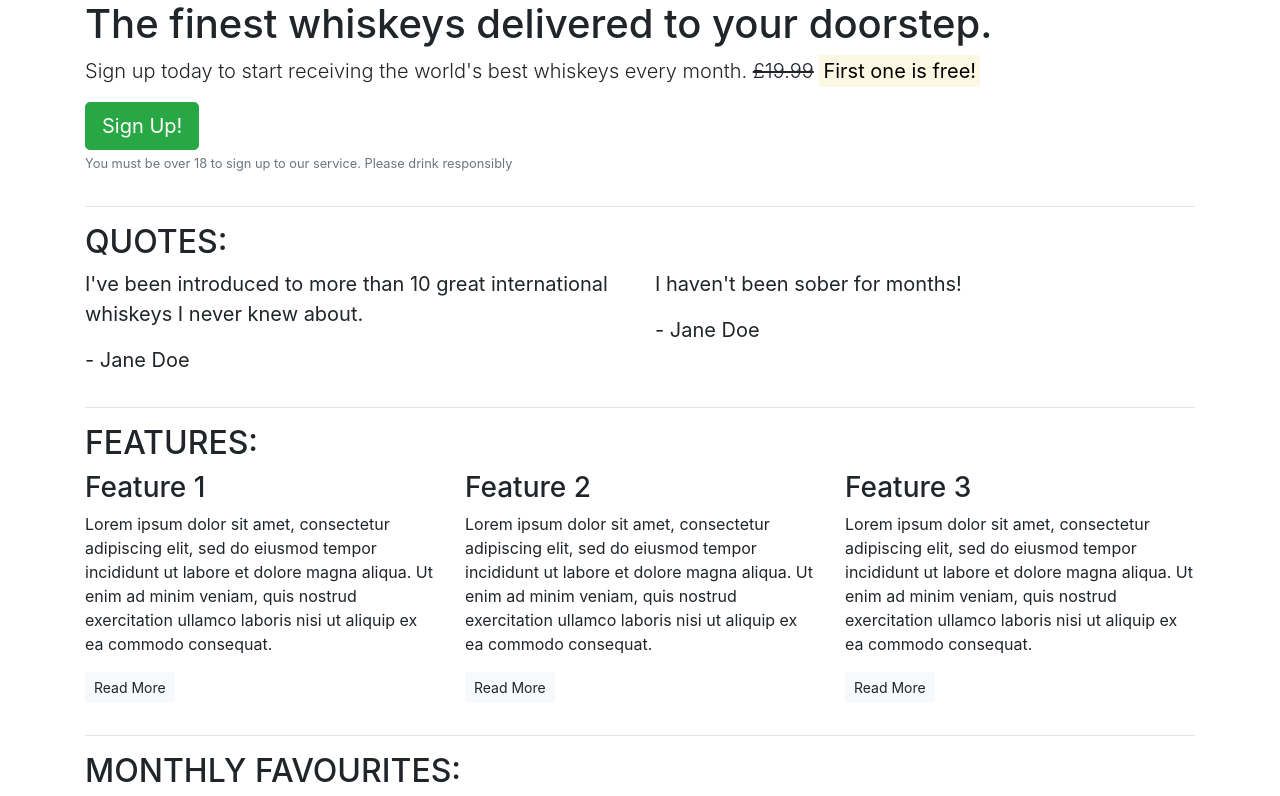
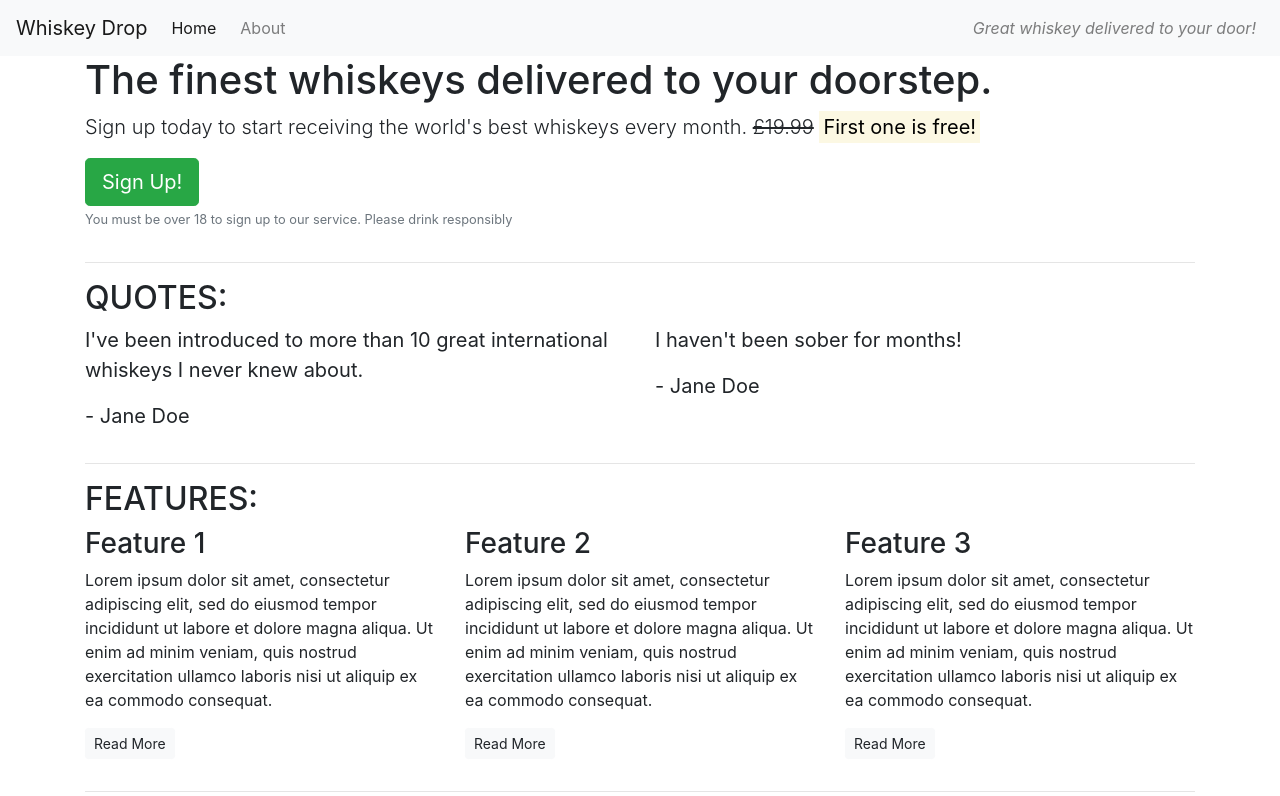
Before and after one commit to simonjvardy/BootstrappingYourNextBigIdea-CI, a plain HTML site: page index.html in a window 1280 px wide. Shown: the top 796 px of the page. Drawn offline with nearby package versions, Linux system fonts and the light colour scheme.

Commit message:
mod: add in bootstrap components to create a nav bar and nav menu items

```diff
--- a/index.html
+++ b/index.html
@@ -10,6 +10,14 @@
 </head>
 
 <body>
+    <nav class="navbar navbar-light bg-light navbar-expand-sm">
+        <a href="/" class="navbar-brand">Whiskey Drop</a>
+        <ul class="navbar-nav mr-auto">
+            <li class="active nav-item mr-2"><a class="nav-link" href="/">Home</a></li>
+            <li class="nav-item mr-2"><a class="nav-link" href="/about">About</a></li>
+        </ul>
+        <p class="navbar-text my-auto mr-2"><i>Great whiskey delivered to your door!</i></p>
+    </nav>
     <article class="container">
         <!-- Callout -->
         <div class="row">
```
